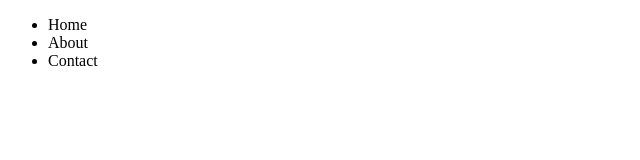
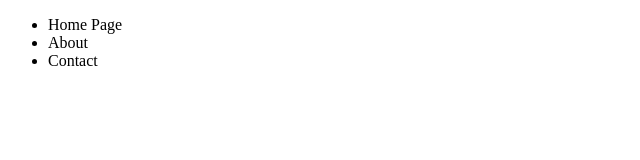
Before and after one commit to pawllo01/git-test, a plain HTML site: page index.html in a window 1280 px wide. Shown: the full height of the page, 0-640 px from the left. Drawn offline with Linux system fonts and the light colour scheme.

Commit message:
rename li

```diff
--- a/index.html
+++ b/index.html
@@ -7,7 +7,7 @@
   </head>
   <body>
     <ul>
-      <li>Home</li>
+      <li>Home Page</li>
       <li>About</li>
       <li>Contact</li>
     </ul>
```
